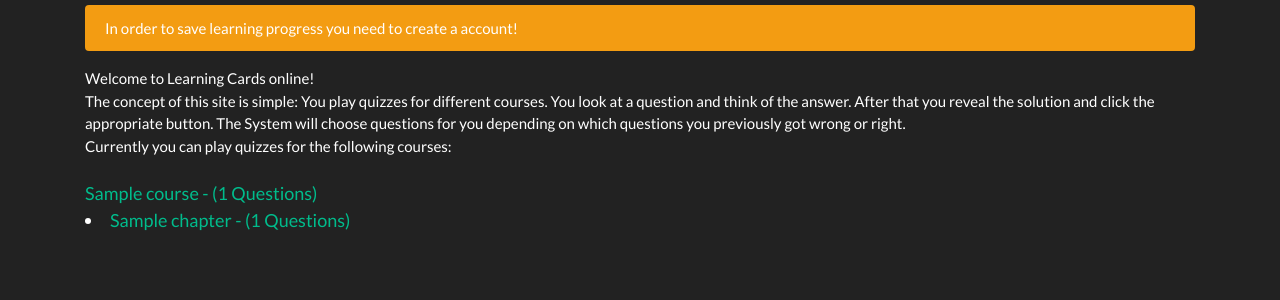
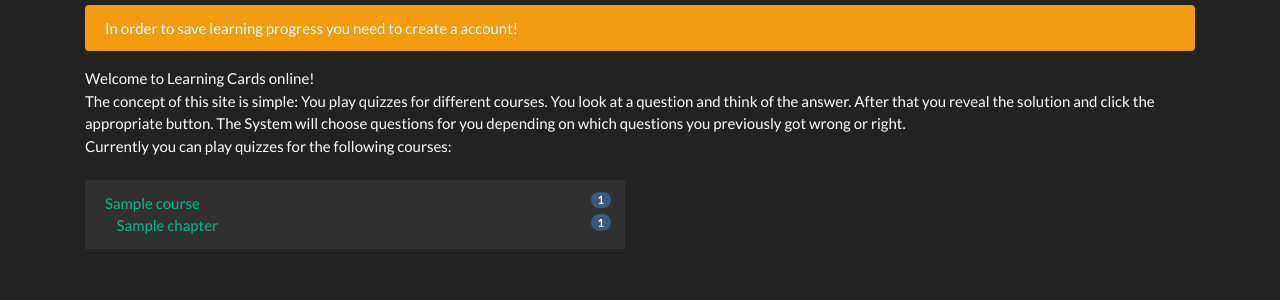
Before and after one commit to vabene1111/LearningCards, a Django app: page / in a window 1280 px wide. Shown: the part 167-467 px from the top of the page. Run offline with Django 3.2, Linux system fonts and the light colour scheme; tables that the repository leaves empty hold one stand-in row (values such as "Sample post"); some libraries are stand-ins or nearby versions.

Commit message:
index redesign

```diff
--- a/Cards/templates/index.html
+++ b/Cards/templates/index.html
@@ -29,19 +29,45 @@
     <br/>
 
 
-    {% for c in courses %}
-        <span style="font-size: large">
-        <a href="{% url 'quiz' c.pk %}">{{ c }} - ({{ c.num_questions }} {% trans 'Questions' %})</a> <br/>
-            {% for ch in chapters %}
-                {% if ch.course == c %}
-                    <li>
-                    <a href="{% url 'quiz_chapter' c.pk ch.pk %}">{{ ch.name }} - ({{ ch.num_questions }} {% trans 'Questions' %})</a> <br/>
+    <div class="row">
+
+        <div class="col col-md-6">
+            <ul class="list-group list-group-flush">
+                {% for c in courses %}
+
+                    <li class="list-group-item">
+                        <div class="row">
+                            <div class="col col-11">
+                                <a href="{% url 'quiz' c.pk %}">{{ c }}</a>
+                            </div>
+                            <div class="col col-1">
+                               <span style="text-align: center; horiz-align: center"
+                                     class="badge badge-primary badge-pill">{{ c.num_questions }}</span>
+                            </div>
+                        </div>
+
+                        {% if c.num_chapters > 0 %}
+                            {% for ch in chapters %}
+                                {% if ch.course == c %}
+                                    <div class="row">
+                                        <div class="col col-11">
+                                            &nbsp;&nbsp;&nbsp;&nbsp;<a
+                                                href="{% url 'quiz_chapter' c.pk ch.pk %}">{{ ch.name }}</a>
+                                        </div>
+
+                                        <div class="col col-1">
+                                            <span class="badge badge-primary badge-pill">{{ ch.num_questions }}</span>
+                                        </div>
+
+                                    </div>
+                                {% endif %}
+                            {% endfor %}
+                        {% endif %}
                     </li>
-                {% endif %}
-            {% endfor %}
-    </span>
-
-    {% endfor %}
+                {% endfor %}
+            </ul>
+        </div>
+    </div>
 
 
 
--- a/Cards/views/views.py
+++ b/Cards/views/views.py
@@ -15,8 +15,8 @@ from Cards.tables import TestTable
 
 
 def index(request):
-    courses = Course.objects.annotate(num_questions=Count('question')).filter(num_questions__gt=0).all()
-    chapters = Chapter.objects.annotate(num_questions=Count('question')).filter(num_questions__gt=0).all()
+    courses = Course.objects.annotate(num_questions=Count('question'), num_chapters=Count('chapter')).filter(num_questions__gt=0).order_by('name').all()
+    chapters = Chapter.objects.annotate(num_questions=Count('question')).filter(num_questions__gt=0).order_by('name').all()
 
     return render(request, 'index.html', {'courses': courses, 'chapters': chapters})
 
```
